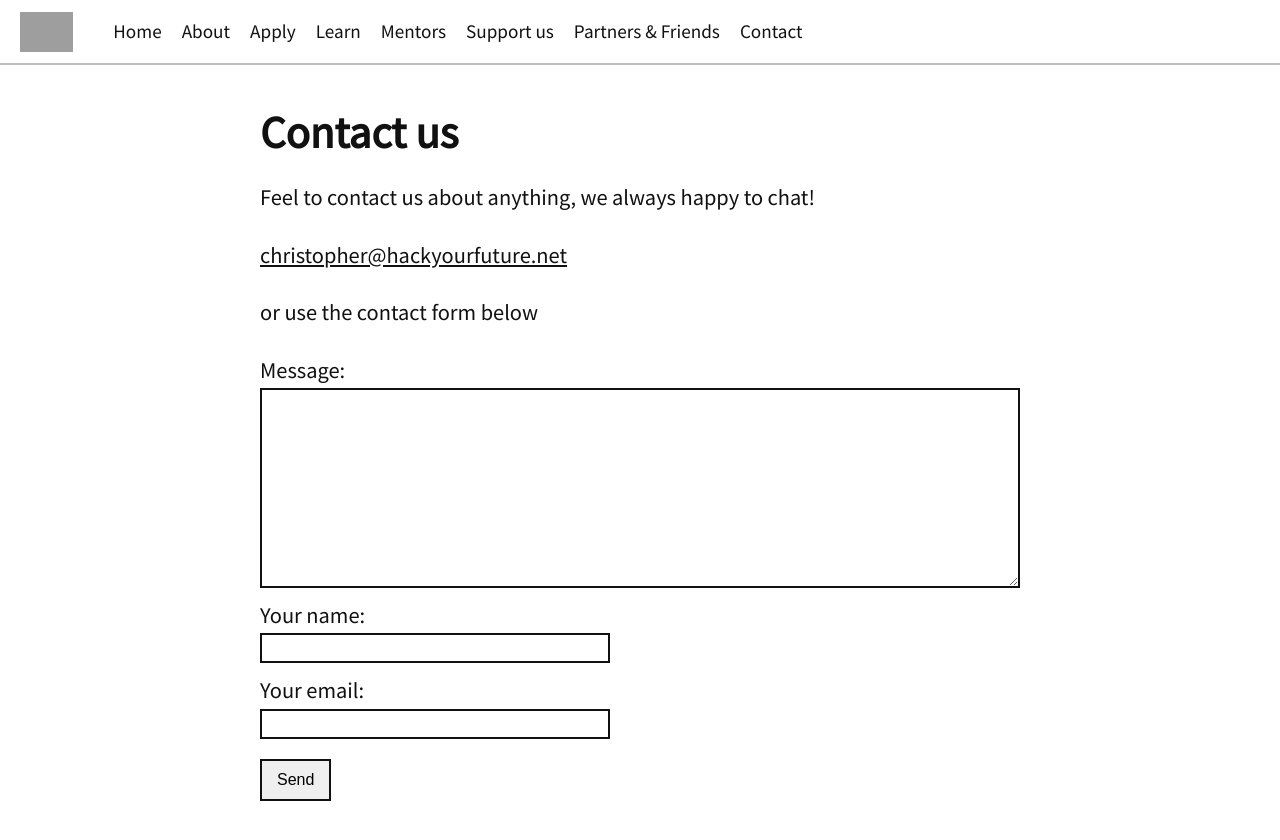
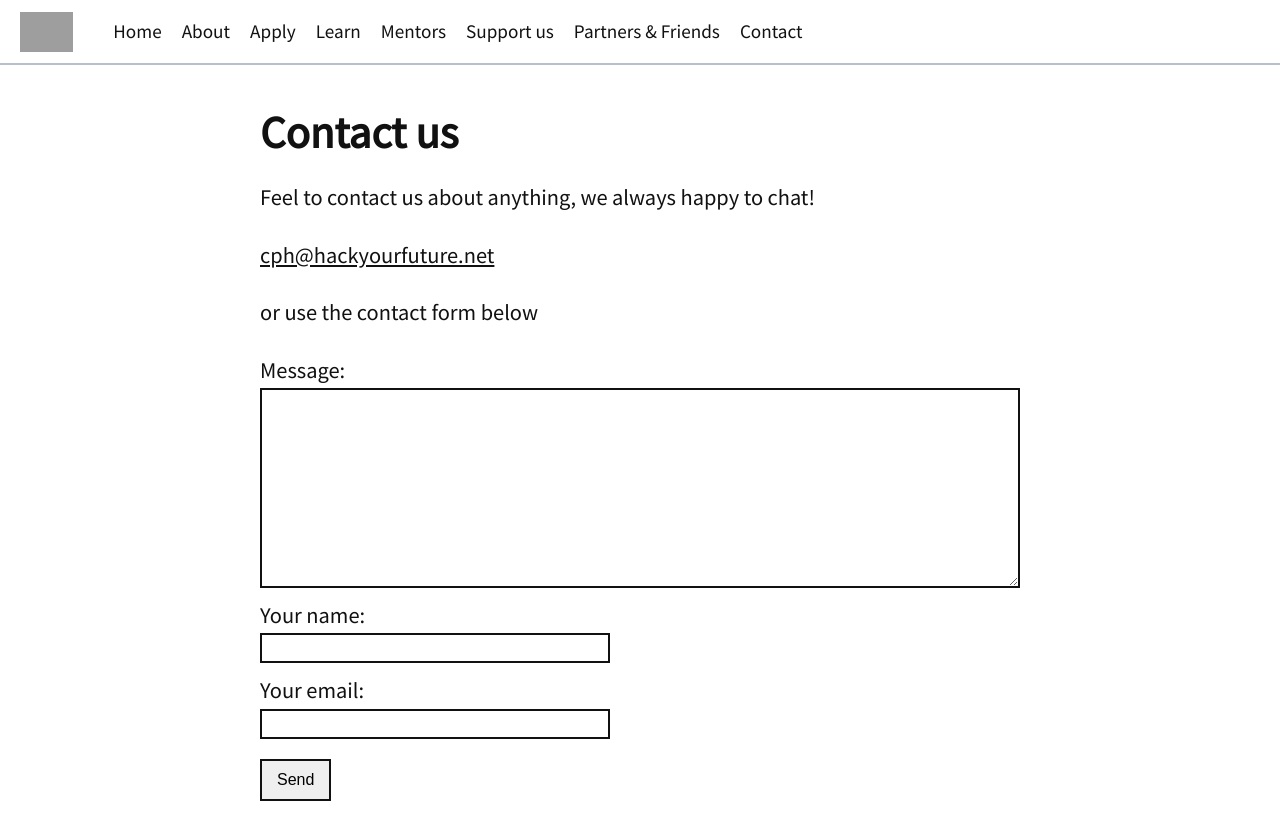
Before and after one commit to kevinsimper/hackyourfuture.dk, a Next.js app in the folder frontend/: page /contact in a window 1280 px wide. Shown: the top 840 px of the page. Built offline with nearby package versions, Linux system fonts and the light colour scheme; grey boxes are pictures that could not be loaded.

Commit message:
Change to main email instead of Christopher

```diff
--- a/frontend/pages/apply.js
+++ b/frontend/pages/apply.js
@@ -32,7 +32,7 @@ export default () => (
       <div dangerouslySetInnerHTML={{ __html: marked(content) }} />
       <img className="image" src="https://i.imgur.com/ukKK09t.jpg" />
       <h2>Fill out and apply</h2>
-      <Apply email={'christopher@hackyourfuture.net'} />
+      <Apply email={'cph@hackyourfuture.net'} />
     </Content>
   </Layout>
 )
--- a/frontend/pages/contact.js
+++ b/frontend/pages/contact.js
@@ -10,7 +10,7 @@ let content = `
 
 Feel to contact us about anything, we always happy to chat!
 
-<a href="mailto:christopher@hackyourfuture.net">christopher@hackyourfuture.net</a>
+<a href="mailto:cph@hackyourfuture.net">cph@hackyourfuture.net</a>
 
 or use the contact form below
 
@@ -22,7 +22,7 @@ export default () => (
     </Head>
     <Content>
       <div dangerouslySetInnerHTML={{ __html: marked(content) }} />
-      <Contactform email={'christopher@hackyourfuture.net'} />
+      <Contactform email={'cph@hackyourfuture.net'} />
       <div style={{ marginTop: 40 }}>
         <Map />
       </div>
```
